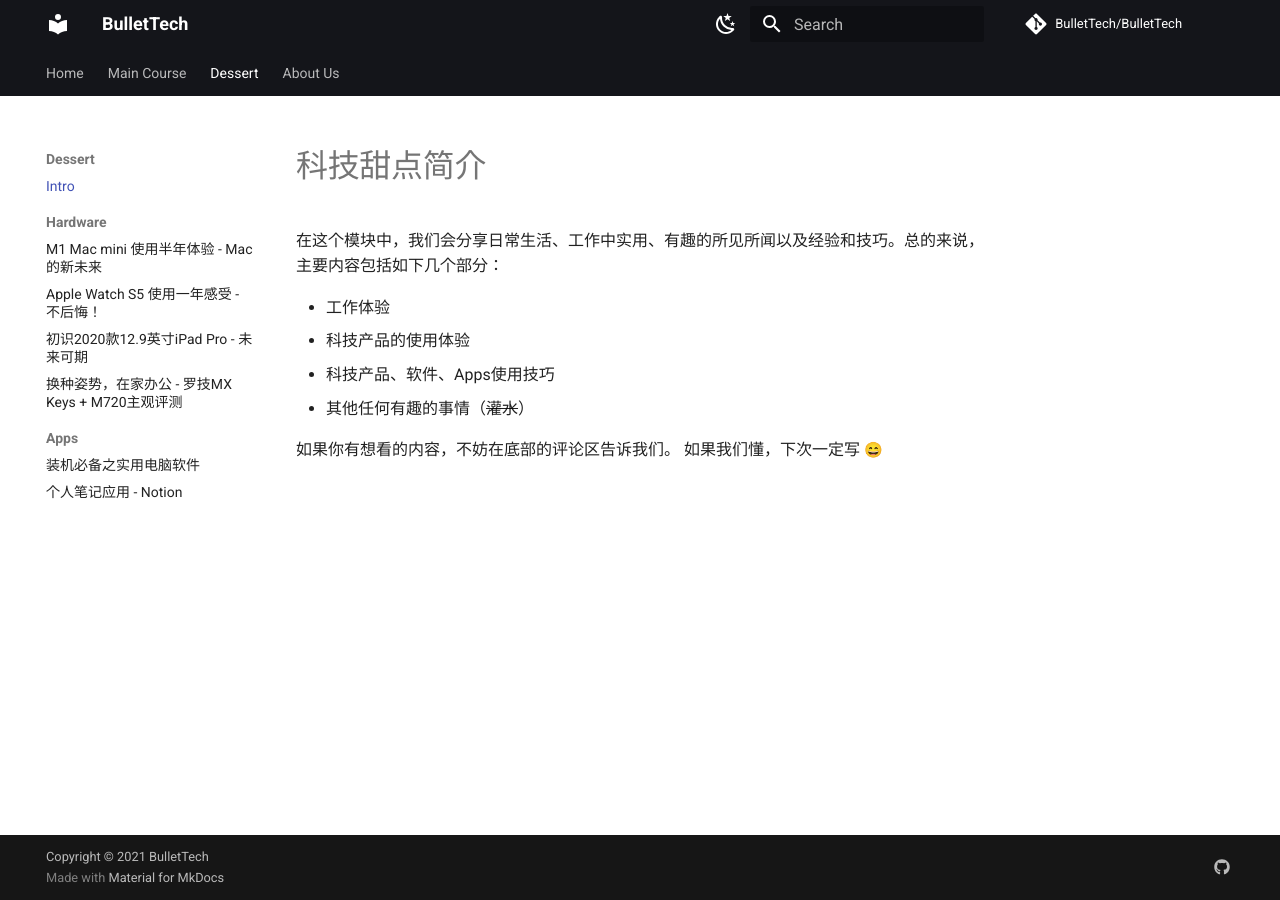
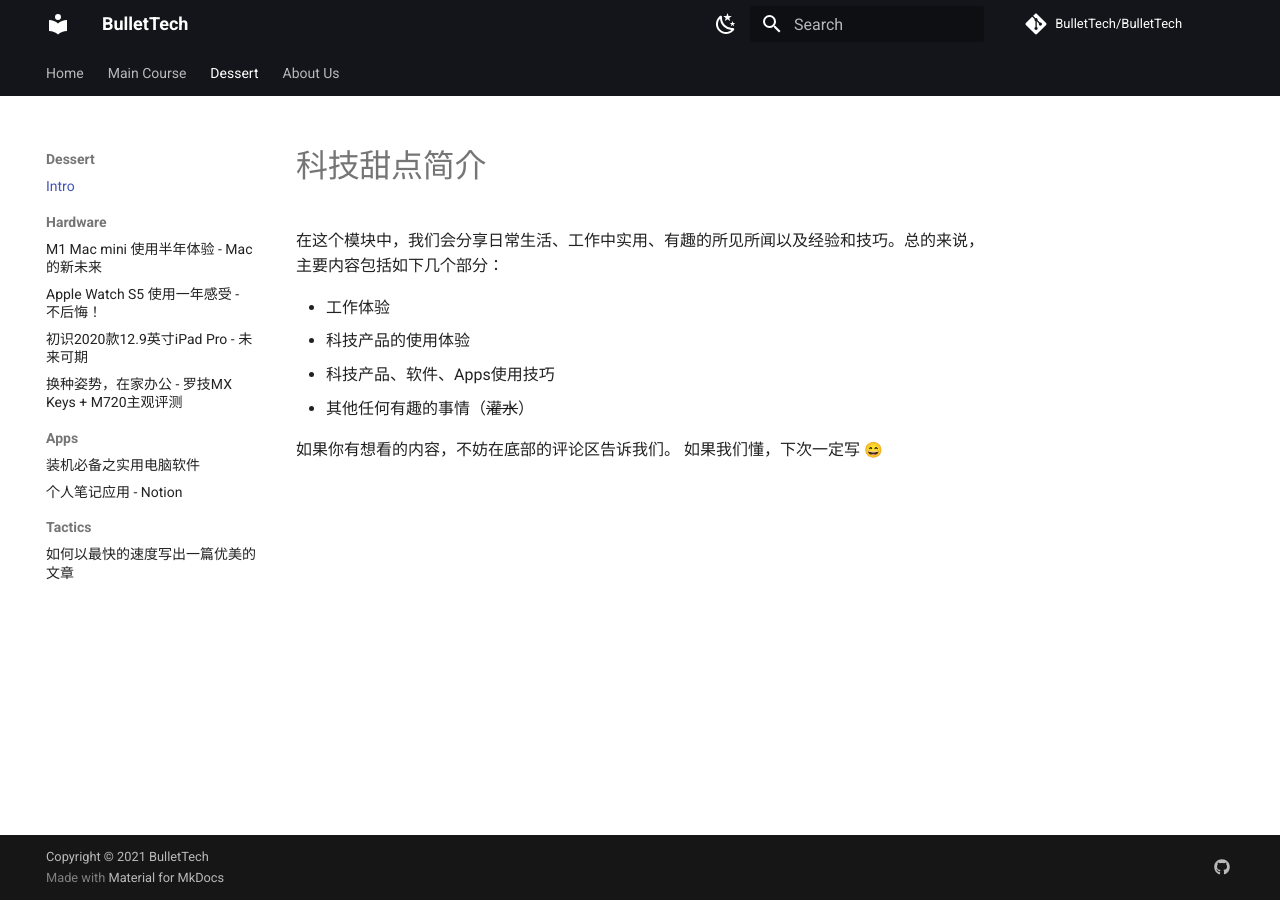
Before and after one commit to BulletTech/BulletTech, an MkDocs documentation site: the page built from docs/Dessert_blog_intro.md, in a window 1280 px wide. Built offline with MkDocs 1.6.1 and Material for MkDocs 9.7.7, drawn with Linux system fonts in a browser that asks for light colours; emoji names are drawn with the system emoji font; comment, search, counter and statistics services are not loaded; some of the changed lines change nothing that is shown.

Commit message:
Add Tactics

```diff
--- a/mkdocs.yml
+++ b/mkdocs.yml
@@ -33,6 +33,8 @@ nav:
     - Apps:
         - 装机必备之实用电脑软件: Dessert/Apps/2021-06-15-Hotapps.md
         - 个人笔记应用 - Notion: Dessert/Apps/2021-06-06-Notion.md
+    - Tactics:
+        - 如何以最快的速度写出一篇优美的文章: Dessert/Efficiency/2021-07-02-Posting-Workflow.md
   - About Us:
         - 关于BulletTech: About_us.md
         - 我们的故事: Our_story.md
```
